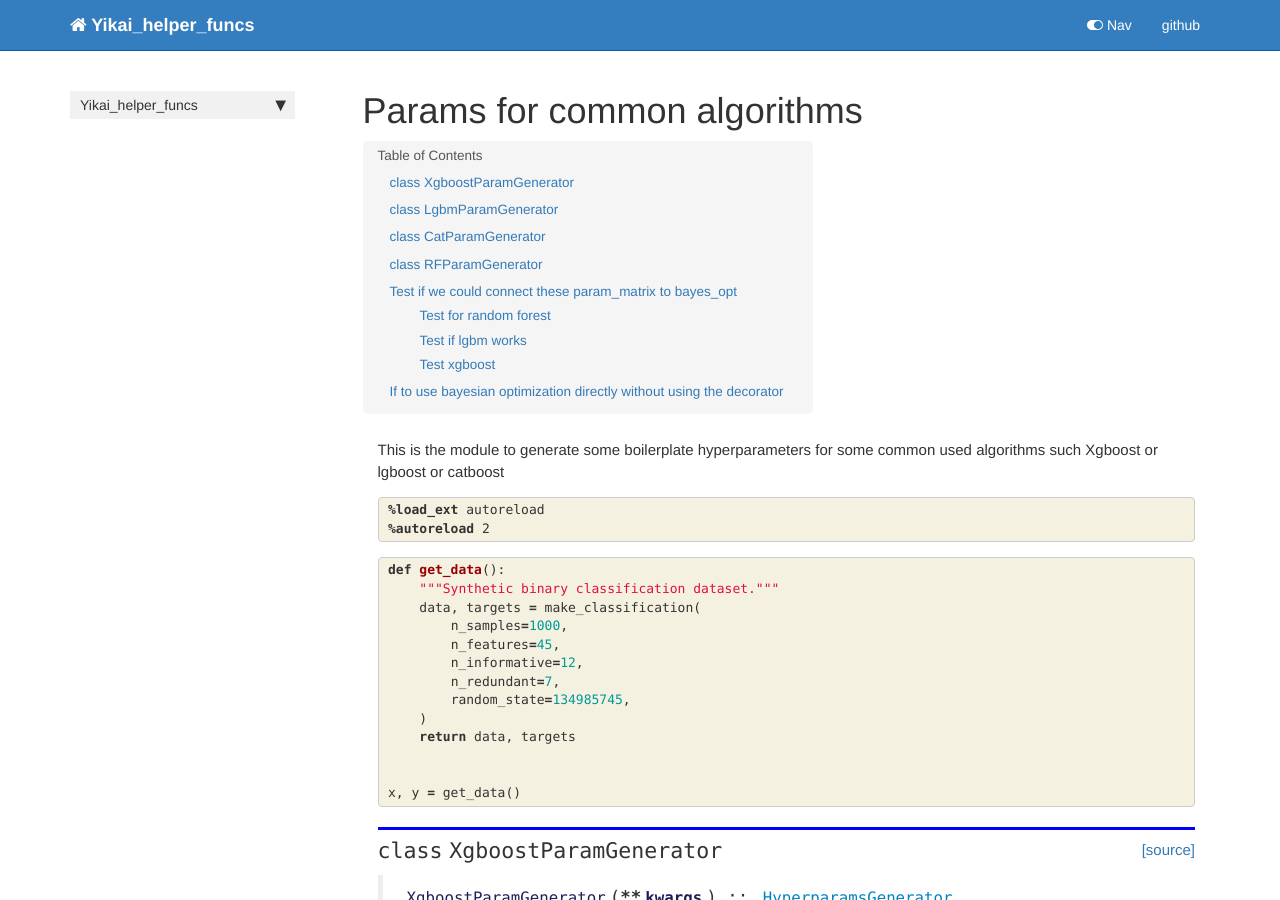
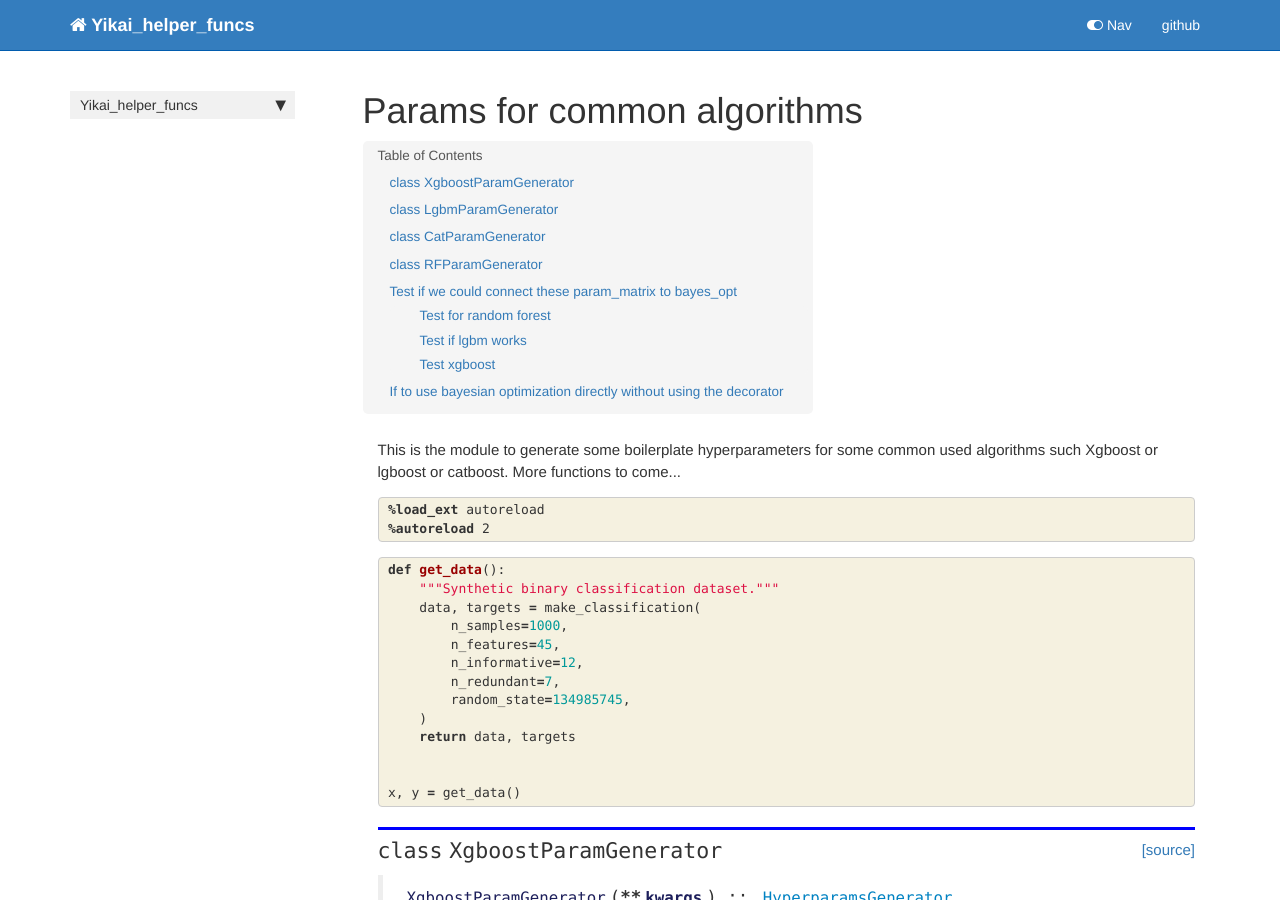
Before and after one commit to DavidykZhao/Yikai_helper_funcs, a Jekyll site: the page built from docs/param_finetune.html, in a window 1280 px wide and 900 px high. Built offline with Jekyll 4.4.1, drawn with Linux system fonts in a browser that asks for light colours; nearby versions of some CDN libraries; comment, search, counter and statistics services are not loaded.

Commit message:
works now

```diff
--- a/Yikai_helper_funcs/params.py
+++ b/Yikai_helper_funcs/params.py
@@ -10,7 +10,6 @@ import xgboost
 from sklearn.ensemble import RandomForestClassifier
 from Yikai_helper_funcs import *
 from sklearn.datasets import make_classification
-
 from lightgbm import LGBMClassifier
 from xgboost import XGBClassifier
 
--- a/docs/param_finetune.html
+++ b/docs/param_finetune.html
@@ -31,7 +31,7 @@ nb_path: "03_param_finetune.ipynb"
 
 <div class="cell border-box-sizing text_cell rendered"><div class="inner_cell">
 <div class="text_cell_render border-box-sizing rendered_html">
-<p>This is the module to generate some boilerplate hyperparameters for some common used algorithms such Xgboost or lgboost or catboost</p>
+<p>This is the module to generate some boilerplate hyperparameters for some common used algorithms such Xgboost or lgboost or catboost. More functions to come...</p>
 
 </div>
 </div>
@@ -101,7 +101,7 @@ nb_path: "03_param_finetune.ipynb"
 
 
 <div class="output_markdown rendered_html output_subarea ">
-<h2 id="XgboostParamGenerator" class="doc_header"><code>class</code> <code>XgboostParamGenerator</code><a href="https://github.com/DavidykZhao/Yikai_helper_funcs/tree/master/Yikai_helper_funcs/params.py#L44" class="source_link" style="float:right">[source]</a></h2><blockquote><p><code>XgboostParamGenerator</code>(<strong>**<code>kwargs</code></strong>) :: <a href="/Yikai_helper_funcs/param_finetune.html#HyperparamsGenerator"><code>HyperparamsGenerator</code></a></p>
+<h2 id="XgboostParamGenerator" class="doc_header"><code>class</code> <code>XgboostParamGenerator</code><a href="https://github.com/DavidykZhao/Yikai_helper_funcs/tree/master/Yikai_helper_funcs/params.py#L43" class="source_link" style="float:right">[source]</a></h2><blockquote><p><code>XgboostParamGenerator</code>(<strong>**<code>kwargs</code></strong>) :: <a href="/Yikai_helper_funcs/param_finetune.html#HyperparamsGenerator"><code>HyperparamsGenerator</code></a></p>
 </blockquote>
 <p>This is the base class for {algo}ParamGenerator
 Kwargs are to passed into the param-greis</p>
@@ -151,7 +151,7 @@ Kwargs are to passed into the param-greis</p>
 
 
 <div class="output_markdown rendered_html output_subarea ">
-<h2 id="LgbmParamGenerator" class="doc_header"><code>class</code> <code>LgbmParamGenerator</code><a href="https://github.com/DavidykZhao/Yikai_helper_funcs/tree/master/Yikai_helper_funcs/params.py#L61" class="source_link" style="float:right">[source]</a></h2><blockquote><p><code>LgbmParamGenerator</code>(<strong>**<code>kwargs</code></strong>) :: <a href="/Yikai_helper_funcs/param_finetune.html#HyperparamsGenerator"><code>HyperparamsGenerator</code></a></p>
+<h2 id="LgbmParamGenerator" class="doc_header"><code>class</code> <code>LgbmParamGenerator</code><a href="https://github.com/DavidykZhao/Yikai_helper_funcs/tree/master/Yikai_helper_funcs/params.py#L60" class="source_link" style="float:right">[source]</a></h2><blockquote><p><code>LgbmParamGenerator</code>(<strong>**<code>kwargs</code></strong>) :: <a href="/Yikai_helper_funcs/param_finetune.html#HyperparamsGenerator"><code>HyperparamsGenerator</code></a></p>
 </blockquote>
 <p>This is the base class for {algo}ParamGenerator
 Kwargs are to passed into the param-greis</p>
@@ -225,7 +225,7 @@ Kwargs are to passed into the param-greis</p>
 
 
 <div class="output_markdown rendered_html output_subarea ">
-<h2 id="CatParamGenerator" class="doc_header"><code>class</code> <code>CatParamGenerator</code><a href="https://github.com/DavidykZhao/Yikai_helper_funcs/tree/master/Yikai_helper_funcs/params.py#L86" class="source_link" style="float:right">[source]</a></h2><blockquote><p><code>CatParamGenerator</code>(<strong>**<code>kwargs</code></strong>) :: <a href="/Yikai_helper_funcs/param_finetune.html#HyperparamsGenerator"><code>HyperparamsGenerator</code></a></p>
+<h2 id="CatParamGenerator" class="doc_header"><code>class</code> <code>CatParamGenerator</code><a href="https://github.com/DavidykZhao/Yikai_helper_funcs/tree/master/Yikai_helper_funcs/params.py#L85" class="source_link" style="float:right">[source]</a></h2><blockquote><p><code>CatParamGenerator</code>(<strong>**<code>kwargs</code></strong>) :: <a href="/Yikai_helper_funcs/param_finetune.html#HyperparamsGenerator"><code>HyperparamsGenerator</code></a></p>
 </blockquote>
 <p>This is the base class for {algo}ParamGenerator
 Kwargs are to passed into the param-greis</p>
@@ -292,7 +292,7 @@ Kwargs are to passed into the param-greis</p>
 
 
 <div class="output_markdown rendered_html output_subarea ">
-<h2 id="RFParamGenerator" class="doc_header"><code>class</code> <code>RFParamGenerator</code><a href="https://github.com/DavidykZhao/Yikai_helper_funcs/tree/master/Yikai_helper_funcs/params.py#L103" class="source_link" style="float:right">[source]</a></h2><blockquote><p><code>RFParamGenerator</code>(<strong>**<code>kwargs</code></strong>) :: <a href="/Yikai_helper_funcs/param_finetune.html#HyperparamsGenerator"><code>HyperparamsGenerator</code></a></p>
+<h2 id="RFParamGenerator" class="doc_header"><code>class</code> <code>RFParamGenerator</code><a href="https://github.com/DavidykZhao/Yikai_helper_funcs/tree/master/Yikai_helper_funcs/params.py#L102" class="source_link" style="float:right">[source]</a></h2><blockquote><p><code>RFParamGenerator</code>(<strong>**<code>kwargs</code></strong>) :: <a href="/Yikai_helper_funcs/param_finetune.html#HyperparamsGenerator"><code>HyperparamsGenerator</code></a></p>
 </blockquote>
 <p>This is the base class for {algo}ParamGenerator
 Kwargs are to passed into the param-greis</p>
```
Also changed, not shown: 1 other file.
